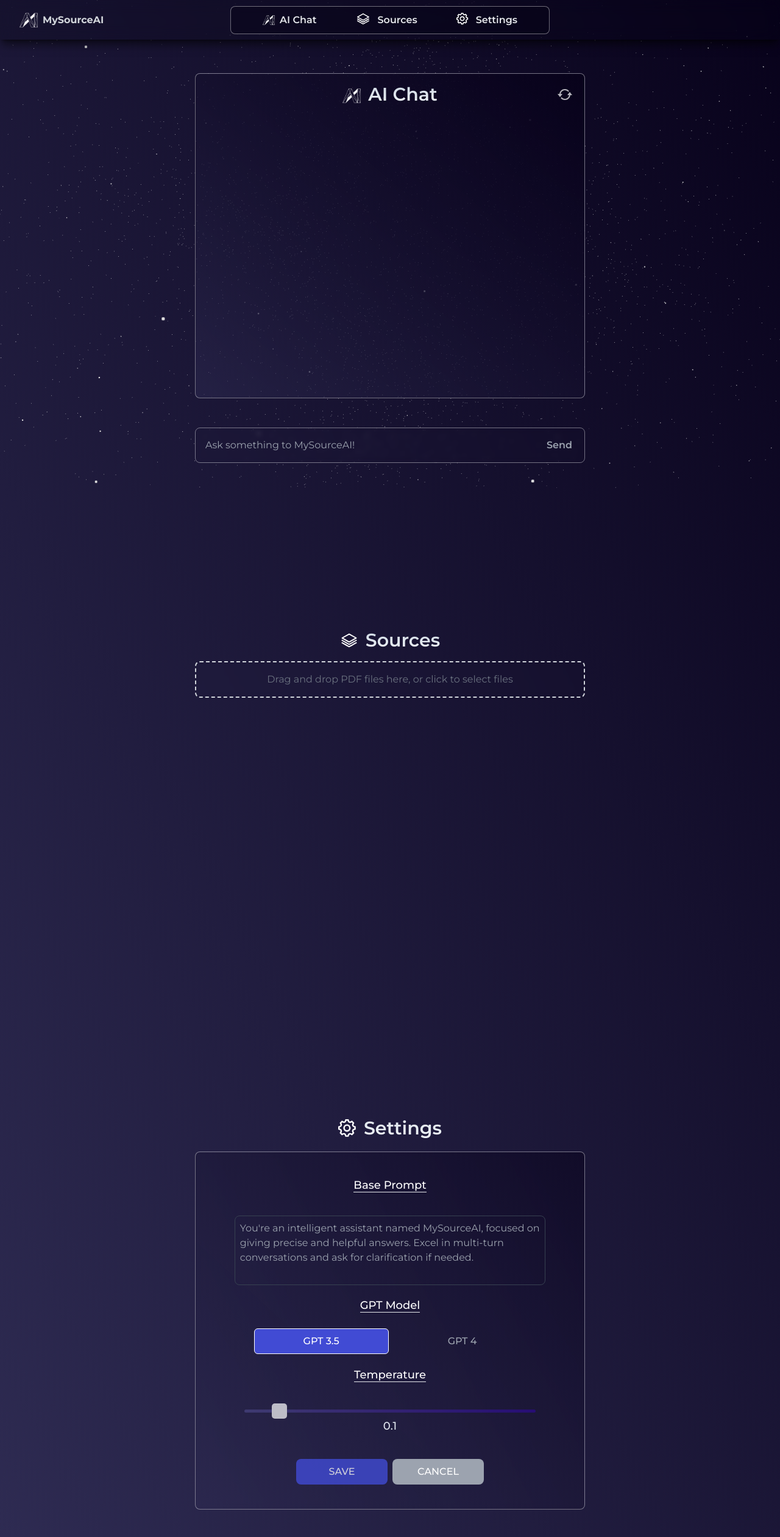
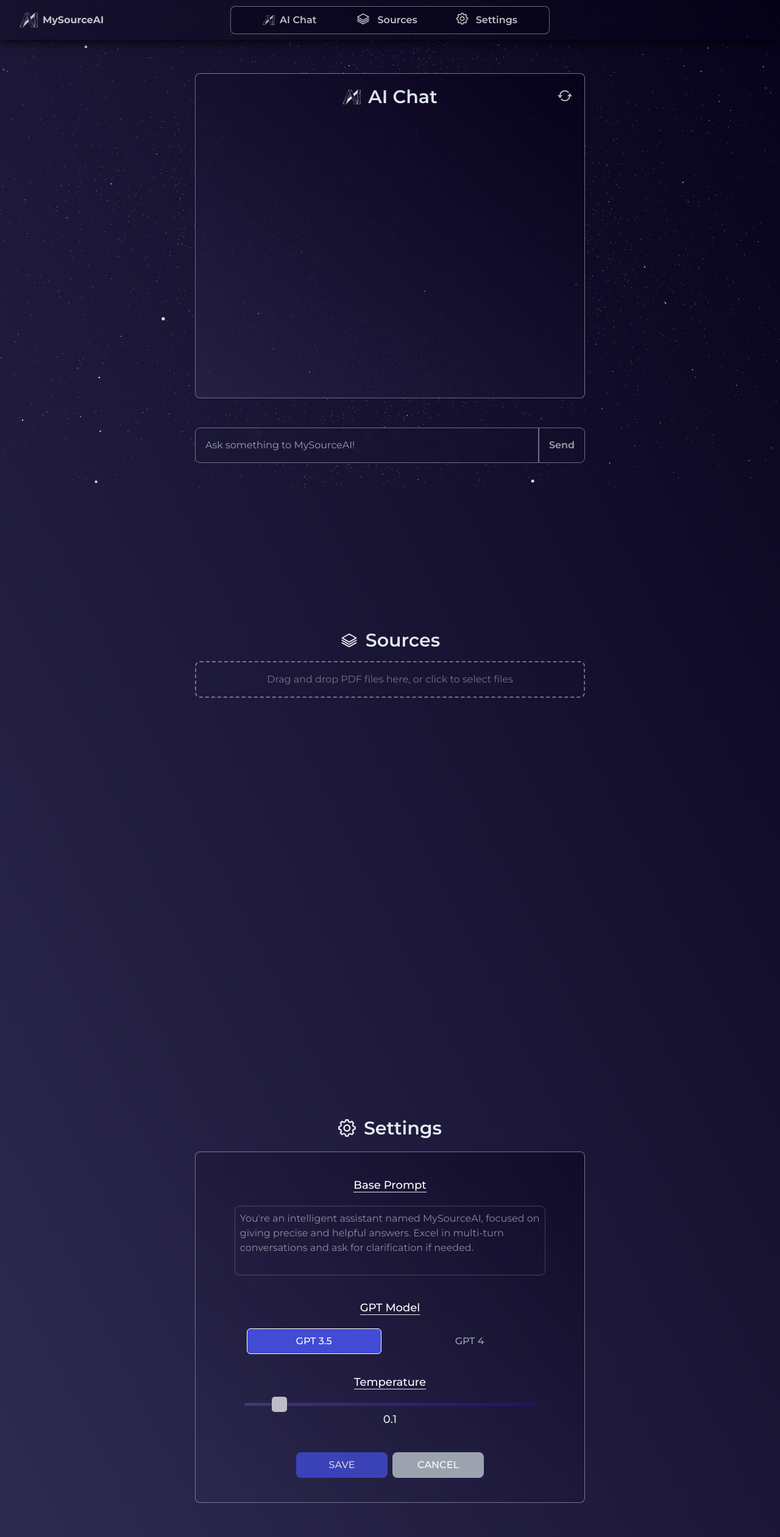
Before and after one commit to cagatav/MySourceAI, a Next.js app: page / in a window 1280 px wide. Shown: the whole page at 61% size. Built offline with nearby package versions, Linux system fonts and the light colour scheme.

Commit message:
hotfix toast crush / ui hover update

```diff
--- a/src/components/Navbar.tsx
+++ b/src/components/Navbar.tsx
@@ -9,25 +9,25 @@ const Navbar = () => {
       <div className="flex justify-between items-center bg-[#03001417] shadow-lg h-[65px] px-4 md:px-0">
         <a
           href="#"
-          className="flex items-center text-gray-300 font-bold hover:text-white duration-500 select-none ml-8"
+          className="flex items-center font-bold text-white opacity-75 hover:opacity-100 duration-200 select-none ml-8"
         >
           <Image src="/MySourceAI-w.png" alt="logo" width={30} height={30} />
           <span className="ml-2 hidden md:block">MySourceAI</span>
         </a>
 
         <nav className="absolute left-1/2 transform -translate-x-1/2 hidden md:flex">
-          <div className="flex items-center h-auto border border-[#ffffff69] bg-[#0300145e] px-[20px] py-[10px] rounded-lg text-gray-200">
-            <a href="#ai-chat" className="cursor-default flex items-center font-semibold hover:scale-110 duration-200 mx-8">
+          <div className="flex items-center h-auto border border-white border-opacity-40 hover:border-opacity-80 duration-1000 bg-[#0300145e] px-[20px] py-[10px] rounded-lg text-gray-200">
+            <a href="#ai-chat" className="cursor-default flex items-center text-white opacity-75 hover:opacity-100 hover:scale-105 font-semibold duration-200 mx-8">
               <img src="/MySourceAI-w.png" alt="AIChat Icon" className="w-5 h-5 mr-2"/>
               AI Chat
             </a>
-            <a href="#sources" className="cursor-default font-semibold hover:scale-110 duration-200 mx-8">
+            <a href="#sources" className="cursor-default font-semibold text-white opacity-75 hover:opacity-100 hover:scale-105 duration-200 mx-8">
             <svg viewBox="0 0 24 24" fill='white' xmlns="http://www.w3.org/2000/svg" className="inline-block mr-3 -mt-1 w-6 h-6">
               <path d="m2.394 15.759s7.554 4.246 9.09 5.109c.165.093.333.132.492.132.178 0 .344-.049.484-.127 1.546-.863 9.155-5.113 9.155-5.113.246-.138.385-.393.385-.656 0-.566-.614-.934-1.116-.654 0 0-7.052 3.958-8.539 4.77-.211.115-.444.161-.722.006-1.649-.928-8.494-4.775-8.494-4.775-.502-.282-1.117.085-1.117.653 0 .262.137.517.382.655zm0-3.113s7.554 4.246 9.09 5.109c.165.093.333.132.492.132.178 0 .344-.049.484-.127 1.546-.863 9.155-5.113 9.155-5.113.246-.138.385-.393.385-.656 0-.566-.614-.934-1.116-.654 0 0-7.052 3.958-8.539 4.77-.211.115-.444.161-.722.006-1.649-.928-8.494-4.775-8.494-4.775-.502-.282-1.117.085-1.117.653 0 .262.137.517.382.655zm10.271-9.455c-.246-.128-.471-.191-.692-.191-.223 0-.443.065-.675.191l-8.884 5.005c-.276.183-.414.444-.414.698 0 .256.139.505.414.664l8.884 5.006c.221.133.447.203.678.203.223 0 .452-.065.689-.203l8.884-5.006c.295-.166.451-.421.451-.68 0-.25-.145-.503-.451-.682zm-8.404 5.686 7.721-4.349 7.72 4.349-7.72 4.35z" fill-rule="nonzero"/>
             </svg>
               Sources
             </a>
-            <a href="#settings" className="cursor-default font-semibold hover:scale-110 duration-200 mx-8">
+            <a href="#settings" className="cursor-default font-semibold text-white opacity-75 hover:opacity-100 hover:scale-105 duration-200 mx-8">
             <svg viewBox="0 0 25 25" fill='white' xmlns="http://www.w3.org/2000/svg" className="inline-block mr-3 -mt-1 w-5 h-5">
               <path d="M24 14.187v-4.374c-2.148-.766-2.726-.802-3.027-1.529-.303-.729.083-1.169 1.059-3.223l-3.093-3.093c-2.026.963-2.488 1.364-3.224 1.059-.727-.302-.768-.889-1.527-3.027h-4.375c-.764 2.144-.8 2.725-1.529 3.027-.752.313-1.203-.1-3.223-1.059l-3.093 3.093c.977 2.055 1.362 2.493 1.059 3.224-.302.727-.881.764-3.027 1.528v4.375c2.139.76 2.725.8 3.027 1.528.304.734-.081 1.167-1.059 3.223l3.093 3.093c1.999-.95 2.47-1.373 3.223-1.059.728.302.764.88 1.529 3.027h4.374c.758-2.131.799-2.723 1.537-3.031.745-.308 1.186.099 3.215 1.062l3.093-3.093c-.975-2.05-1.362-2.492-1.059-3.223.3-.726.88-.763 3.027-1.528zm-4.875.764c-.577 1.394-.068 2.458.488 3.578l-1.084 1.084c-1.093-.543-2.161-1.076-3.573-.49-1.396.581-1.79 1.693-2.188 2.877h-1.534c-.398-1.185-.791-2.297-2.183-2.875-1.419-.588-2.507-.045-3.579.488l-1.083-1.084c.557-1.118 1.066-2.18.487-3.58-.579-1.391-1.691-1.784-2.876-2.182v-1.533c1.185-.398 2.297-.791 2.875-2.184.578-1.394.068-2.459-.488-3.579l1.084-1.084c1.082.538 2.162 1.077 3.58.488 1.392-.577 1.785-1.69 2.183-2.875h1.534c.398 1.185.792 2.297 2.184 2.875 1.419.588 2.506.045 3.579-.488l1.084 1.084c-.556 1.121-1.065 2.187-.488 3.58.577 1.391 1.689 1.784 2.875 2.183v1.534c-1.188.398-2.302.791-2.877 2.183zm-7.125-5.951c1.654 0 3 1.346 3 3s-1.346 3-3 3-3-1.346-3-3 1.346-3 3-3zm0-2c-2.762 0-5 2.238-5 5s2.238 5 5 5 5-2.238 5-5-2.238-5-5-5z" fill-rule="nonzero"/>
             </svg>
@@ -54,13 +54,13 @@ const Navbar = () => {
       </div>
       <nav className={`md:hidden ${isSidebarOpen ? "block" : "hidden"}`}>
         <div className="flex flex-col space-y-2 bg-[#0300145e] border-t border-[#ffffff69] p-4">
-          <a href="#ai-chat" className="font-semibold text-gray-200 hover:scale-105 hover:text-white duration-200">
+          <a href="#ai-chat" className="text-white font-semibold opacity-75 hover:scale-x-105 hover:opacity-100 duration-300">
             AI Chat
           </a>
-          <a href="#sources" className="font-semibold text-gray-200 hover:scale-105 hover:text-white duration-200">
+          <a href="#sources" className="text-white font-semibold opacity-75 hover:scale-x-105 hover:opacity-100 duration-300">
             Sources
           </a>
-          <a href="#settings" className="font-semibold text-gray-200 hover:scale-105 hover:text-white duration-200">
+          <a href="#settings" className="text-white font-semibold opacity-75 hover:scale-x-105 hover:opacity-100 duration-300">
             Settings
           </a>
         </div>
--- a/src/pages/AIChat.js
+++ b/src/pages/AIChat.js
@@ -1,10 +1,9 @@
 import { useState, useEffect, useRef } from "react";
 import axios from 'axios';
 import TypingAnimation from "../components/TypingAnimation";
-import { ToastContainer, toast } from 'react-toastify';
-import 'react-toastify/dist/ReactToastify.css';
+import { toast } from 'react-toastify';
 import Image from "next/image";
-import { useBasePrompt } from './BasePromptContext';
+import { useBasePrompt } from './api/BasePromptContext';
 
 export default function AIChat() {
     const { basePrompt } = useBasePrompt();
@@ -49,21 +48,27 @@ export default function AIChat() {
             content: log.message
         }));
 
-        const userMessage = `${message}`;
-
-        const data = {
+        const requestData = {
             model: chatType,
-            messages: [...dialogHistory, { role: "system", content: basePrompt }, { role: "user", content: userMessage }],
+            messages: [...dialogHistory,
+                        {
+                            role: "system",
+                            content: basePrompt
+                        },
+                        {
+                            role: "user",
+                            content: `${message}`
+                        }],
             temperature: temperature,
             max_tokens: 200
         };
 
-        console.log("Sending the following data to the API:", data);
+        console.log("Sending the following data to the API:", requestData);
         console.log("Base Prompt:", basePrompt);
-        console.log("Dialog History:", userMessage);
 
         setIsLoading(true);
-        axios.post(url, data).then((response) => {
+
+        axios.post(url, requestData).then((response) => {
             const newBotMessage = { type: 'bot', message: response.data.choices[0].message.content };
             const newChatLog = [...chatLog, { type: 'user', message }, newBotMessage];
             setChatLog(newChatLog);
@@ -87,19 +92,18 @@ export default function AIChat() {
 
     return (
         <div className="h-auto">
-            <ToastContainer />
-            <div className="text-transparent" id="ai-chat">.</div>
+            <div className="text-transparent select-none" id="ai-chat">.</div>
             <div className="h-screen">
-                <div className="relative w-full md:w-1/2 xx:w-4/5 inset-x-0 h-2/3 rounded-lg border bg-gradient-to-tr from-[#2e2b5285] to-[#08021b] border-[#ffffff69] mx-auto my-24 overflow-y-auto overflow-x-hidden" ref={chatBoxRef}>
+                <div className="relative w-full md:w-1/2 xx:w-4/5 inset-x-0 h-2/3 rounded-lg border bg-gradient-to-tr from-[#2e2b5285] to-[#08021b] border-white border-opacity-40 hover:border-opacity-80 duration-1000 mx-auto my-24 overflow-y-auto overflow-x-hidden"
+                ref={chatBoxRef}>
                     <div className="w-full flex justify-center items-center p-4 relative">
-                        <Image src="/MySourceAI-w.png" alt="logo" width={30} height={30} className="mr-3 mt-1"/>
-                        <h1 className="text-transparent bg-gradient-to-t from-slate-100 to-slate-300 bg-clip-text font-semibold text-3xl select-none">
-                            AI Chat
-                        </h1>
+                        <Image src="/MySourceAI-w.png"  className="mr-3 mt-1 opacity-90 hover:opacity-100 duration-300" alt="logo" width={30} height={30}/>
+                        <h1 className="text-transparent bg-gradient-to-t from-slate-100 to-slate-300 bg-clip-text font-semibold text-3xl select-none mt-1">
+                            AI Chat</h1>
                         <button
                             onClick={clearHistory}
                             style={{ position: 'absolute', right: '20px' }}
-                            className="bg-transparent hover:opacity-100 opacity-70">
+                            className="bg-transparent hover:opacity-100 opacity-70 hover:scale-105 duration-200">
                             <svg xmlns="http://www.w3.org/2000/svg" width="24" height="24" fill="white" viewBox="0 0 24 24">
                                 <path d="M20.944 12.979c-.489 4.509-4.306 8.021-8.944 8.021-2.698 0-5.112-1.194-6.763-3.075l1.245-1.633c1.283 1.645 3.276 2.708 5.518 2.708 3.526 0 6.444-2.624 6.923-6.021h-2.923l4-5.25 4 5.25h-3.056zm-15.864-1.979c.487-3.387 3.4-6 6.92-6 2.237 0 4.228 1.059 5.51 2.698l1.244-1.632c-1.65-1.876-4.061-3.066-6.754-3.066-4.632 0-8.443 3.501-8.941 8h-3.059l4 5.25 4-5.25h-2.92z"/>
                             </svg>
@@ -111,7 +115,8 @@ export default function AIChat() {
                                 key={index}
                                 className={`flex ${message.type === 'user' ? 'justify-end' : 'justify-start'}`}>
                                 <div
-                                    className={`${message.type === 'user' ? 'bg-[#0e395c75]' : 'bg-[#161a5575] backdrop-blur-sm'} prose text-inherit break-words rounded-lg p-4 text-white max-w-sm`}>
+                                    className={`${message.type === 'user' ? 'bg-[#0e395c47]' : 'bg-[#161a5575] backdrop-blur-sm'}
+                                    prose text-inherit break-words rounded-lg p-4 text-white max-w-sm`}>
                                     {message.message}
                                 </div>
                             </div>
@@ -125,17 +130,18 @@ export default function AIChat() {
                         )}
                     </div>
                 </div>
-                <div className="md:w-1/2 xx:w-4/5 relative inset-x-0 w-1/2 border border-[#ffffff69] mx-auto bottom-12 flex backdrop-blur-sm rounded-lg">
-                    <form onSubmit={handleSubmit} className="w-full flex">
+                <div className="md:w-1/2 xx:w-4/5 relative inset-x-0 w-1/2  mx-auto bottom-12 flex backdrop-blur-sm rounded-lg">
+                    <form onSubmit={handleSubmit} className="w-full flex ">
                         <input
                             type="text"
-                            className="px-4 py-2 w-11/12 bg-transparent text-white focus:outline-none"
+                            rows="2"
+                            className="p-4 w-full bg-transparent text-white border border-white border-opacity-40 hover:border-opacity-80 focus:outline-none rounded-s-lg duration-500"
                             placeholder="Ask something to MySourceAI!"
                             value={inputValue}
                             onChange={(e) => setInputValue(e.target.value)}/>
                         <button
                             type="submit"
-                            className="px-5 py-4 text-gray-400 focus:outline-none font-semibold hover:text-white hover:scale-110 transition-transform">
+                            className="p-4 text-white focus:outline-none text-opacity-60 hover:text-opacity-100 border border-white border-opacity-40 hover:border-opacity-80  font-semibold rounded-e-lg hover:opacity-100 duration-500">
                             Send
                         </button>
                     </form>
--- a/src/pages/Settings.js
+++ b/src/pages/Settings.js
@@ -1,7 +1,6 @@
 import React, { useState, useEffect } from 'react';
-import { useBasePrompt } from './BasePromptContext';
-import { ToastContainer, toast } from 'react-toastify';
-import 'react-toastify/dist/ReactToastify.css';
+import { useBasePrompt } from './api/BasePromptContext';
+import { toast } from 'react-toastify';
 
 export default function Settings() {
     const { basePrompt, updateBasePrompt } = useBasePrompt();
@@ -35,7 +34,6 @@ export default function Settings() {
     const truncateText = (text, maxLength) => {
       return text.length > maxLength ? text.slice(0, maxLength) + '...' : text;
     };
-
 
     const handleSubmit = () => {
         let changesMade = false;
@@ -75,48 +73,50 @@ export default function Settings() {
         setChatType(initialChatType);
         setTemperature(initialTemperature);
         updateBasePrompt(initialBasePrompt);
-        toast.warning("Cancelled");
+        toast.warning("Changes cancelled.");
     };
 
   return (
-    <div className="h-auto">
-    <div>
-      <div className="text-transparent select-none flex items-center" id="settings">
-        Settings
-      </div>
+    <div className="h-auto" id="settings">
+      <div className="text-transparent select-none" id="settings">.</div>
       <h1 className="bg-gradient-to-t from-slate-100 to-slate-300 text-transparent bg-clip-text text-center pt-10 pb-1 font-semibold text-3xl select-none mt-12">
-      <svg width="30" height="30"  viewBox="0 0 25 25" fill='white' xmlns="http://www.w3.org/2000/svg" className="inline-block mr-3 -mt-1">
+      <svg
+        width="30"
+        height="30"
+        viewBox="0 0 25 25"
+        fill='white'
+        xmlns="http://www.w3.org/2000/svg"
+        className="inline-block mr-3 -mt-1 opacity-90 hover:opacity-100 duration-300">
         <path d="M24 14.187v-4.374c-2.148-.766-2.726-.802-3.027-1.529-.303-.729.083-1.169 1.059-3.223l-3.093-3.093c-2.026.963-2.488 1.364-3.224 1.059-.727-.302-.768-.889-1.527-3.027h-4.375c-.764 2.144-.8 2.725-1.529 3.027-.752.313-1.203-.1-3.223-1.059l-3.093 3.093c.977 2.055 1.362 2.493 1.059 3.224-.302.727-.881.764-3.027 1.528v4.375c2.139.76 2.725.8 3.027 1.528.304.734-.081 1.167-1.059 3.223l3.093 3.093c1.999-.95 2.47-1.373 3.223-1.059.728.302.764.88 1.529 3.027h4.374c.758-2.131.799-2.723 1.537-3.031.745-.308 1.186.099 3.215 1.062l3.093-3.093c-.975-2.05-1.362-2.492-1.059-3.223.3-.726.88-.763 3.027-1.528zm-4.875.764c-.577 1.394-.068 2.458.488 3.578l-1.084 1.084c-1.093-.543-2.161-1.076-3.573-.49-1.396.581-1.79 1.693-2.188 2.877h-1.534c-.398-1.185-.791-2.297-2.183-2.875-1.419-.588-2.507-.045-3.579.488l-1.083-1.084c.557-1.118 1.066-2.18.487-3.58-.579-1.391-1.691-1.784-2.876-2.182v-1.533c1.185-.398 2.297-.791 2.875-2.184.578-1.394.068-2.459-.488-3.579l1.084-1.084c1.082.538 2.162 1.077 3.58.488 1.392-.577 1.785-1.69 2.183-2.875h1.534c.398 1.185.792 2.297 2.184 2.875 1.419.588 2.506.045 3.579-.488l1.084 1.084c-.556 1.121-1.065 2.187-.488 3.58.577 1.391 1.689 1.784 2.875 2.183v1.534c-1.188.398-2.302.791-2.877 2.183zm-7.125-5.951c1.654 0 3 1.346 3 3s-1.346 3-3 3-3-1.346-3-3 1.346-3 3-3zm0-2c-2.762 0-5 2.238-5 5s2.238 5 5 5 5-2.238 5-5-2.238-5-5-5z" fill-rule="nonzero"/>
       </svg>
         Settings</h1>
-
-
-        <div className="relative md:w-1/2 xx:w-4/5 inset-x-0 h-2/3 flex rounded-lg border bg-gradient-to-tr from-[#2e2b5285] to-[#08021b81] backdrop-blur-sm border-[#ffffff69] mx-auto mt-4 overflow-y-auto overflow-x-hidden">
+        <div className="relative md:w-1/2 xx:w-4/5 inset-x-0 h-2/3 flex rounded-lg border bg-gradient-to-tr from-[#2e2b5285] to-[#08021b81] backdrop-blur-sm border-white border-opacity-40 hover:border-opacity-80 duration-1000 mx-auto mt-4 overflow-y-auto overflow-x-hidden">
           <div className="w-full">
             <div className="py-10 font-medium">
-            <div className="text-center margin pb-3">
+            <div className="text-center margin pb-3 mb-5">
                 <label htmlFor="basePrompt" className="text-white text-lg border-b select-none">Base Prompt</label>
-                <br/><br/>
+                <br className='select-none'/>
                 <textarea
-                  className="mt-3 border border-gray-700 hover:border-white bg-transparent rounded-lg p-2 font-normal duration-200 text-gray-400 hover:text-white"
+                  className="mt-5 border border-white border-opacity-40 hover:border-opacity-70 bg-transparent rounded-lg p-2 font-normal duration-500 text-white opacity-50 hover:opacity-100 focus:opacity-100"
                   id="basePrompt"
+                  placeholder="Enter your Base Prompt."
                   value={basePrompt}
                   onChange={handleBasePromptChange}
                   rows="4"
                   style={{ width: "80%", resize: "none" }}
                 />
               </div>
-              <div className="text-center mb-5 margin ">
+              <div className="text-center mb-3 margin ">
                 <label htmlFor="temperature" className="text-white text-lg border-b select-none">GPT Model</label>
-                <br/><br/>
+                <br className='select-none'/>
                 <button
-                  className={`duration-200 mx-2 py-2 px-20 text-gray-400 rounded-md focus:outline-none border border-transparent hover:border-white hover:border hover:text-white
-                    ${chatType === 'gpt-3.5-turbo-0125'  ? 'bg-[#414bd4] border-white text-white' : ''}`}
-                    onClick={() => handleChatTypeChange('gpt-3.5-turbo-0125')}>
+                  className={`duration-200 m-5 py-2 px-20 text-gray-400 rounded-md focus:outline-none border border-transparent hover:border-white hover:border hover:text-white
+                  ${chatType === 'gpt-3.5-turbo-0125'  ? 'bg-[#414bd4] border-white text-white' : ''}`}
+                  onClick={() => handleChatTypeChange('gpt-3.5-turbo-0125')}>
                   GPT 3.5
                 </button>
                 <button
-                  className={`duration-200 mx-2 py-2 px-20 text-gray-400 rounded-md focus:outline-none border border-transparent hover:border-white hover:border hover:text-white
+                  className={`duration-200 m-5 py-2 px-20 text-gray-400 rounded-md focus:outline-none border border-transparent hover:border-white hover:border hover:text-white
                   ${chatType === 'gpt-4-turbo' ? 'bg-[#414bd4] border-white text-white' : ''}`}
                   onClick={() => handleChatTypeChange('gpt-4-turbo')}>
                   GPT 4
@@ -124,9 +124,9 @@ export default function Settings() {
               </div>
               <div className="text-center mb-10 margin text-lg">
               <label htmlFor="temperature" className="text-white border-b select-none">Temperature</label>
-                <br/><br/>
+                <br/>
                 <input
-                  className="duration-200 appearance-none bg-gray-200 h-1 w-60 rounded outline-none slider-thumb"
+                  className="duration-200 appearance-none bg-gray-200 h-1 w-60 rounded outline-none slider-thumb mt-5"
                   type="range"
                   min="0"
                   max="1.0"
@@ -154,7 +154,6 @@ export default function Settings() {
             </div>
           </div>
         </div>
-      </div>
     </div>
   );
 }
--- a/src/pages/Sources.js
+++ b/src/pages/Sources.js
@@ -1,6 +1,6 @@
 import { useState } from 'react';
 import { useDropzone } from 'react-dropzone';
-import { ToastContainer, toast } from 'react-toastify';
+import { toast } from 'react-toastify';
 
 export default function Sources() {
   const [uploadedFiles, setUploadedFiles] = useState([]);
@@ -60,23 +60,23 @@ export default function Sources() {
     <div className="flex flex-col items-center" id="sources">
       <h1 className="text-3xl font-semibold bg-gradient-to-t from-slate-100 to-slate-300 bg-clip-text text-transparent select-none mt-28"
       >
-        <svg width="30" height="30"  viewBox="0 0 24 24" fill='white' xmlns="http://www.w3.org/2000/svg" className="inline-block mr-3 -mt-1">
+        <svg width="30" height="30"  viewBox="0 0 24 24" fill='white' xmlns="http://www.w3.org/2000/svg" className="inline-block mr-3 -mt-1 opacity-90 hover:opacity-100 duration-300">
           <path d="m2.394 15.759s7.554 4.246 9.09 5.109c.165.093.333.132.492.132.178 0 .344-.049.484-.127 1.546-.863 9.155-5.113 9.155-5.113.246-.138.385-.393.385-.656 0-.566-.614-.934-1.116-.654 0 0-7.052 3.958-8.539 4.77-.211.115-.444.161-.722.006-1.649-.928-8.494-4.775-8.494-4.775-.502-.282-1.117.085-1.117.653 0 .262.137.517.382.655zm0-3.113s7.554 4.246 9.09 5.109c.165.093.333.132.492.132.178 0 .344-.049.484-.127 1.546-.863 9.155-5.113 9.155-5.113.246-.138.385-.393.385-.656 0-.566-.614-.934-1.116-.654 0 0-7.052 3.958-8.539 4.77-.211.115-.444.161-.722.006-1.649-.928-8.494-4.775-8.494-4.775-.502-.282-1.117.085-1.117.653 0 .262.137.517.382.655zm10.271-9.455c-.246-.128-.471-.191-.692-.191-.223 0-.443.065-.675.191l-8.884 5.005c-.276.183-.414.444-.414.698 0 .256.139.505.414.664l8.884 5.006c.221.133.447.203.678.203.223 0 .452-.065.689-.203l8.884-5.006c.295-.166.451-.421.451-.68 0-.25-.145-.503-.451-.682zm-8.404 5.686 7.721-4.349 7.72 4.349-7.72 4.35z" fill-rule="nonzero"/>
         </svg>
         Sources
       </h1>
-      <div {...getRootProps()} className={`md:w-1/2 xx:w-4/5 mt-4 p-4 border-2 border-dashed rounded-lg backdrop-blur-sm cursor-pointer ${
-          isDragActive ? 'border-blue-500 bg-blue-100' : 'border-gray-300'
+      <div {...getRootProps()} className={`md:w-1/2 xx:w-4/5 mt-4 p-4 border-2 border-dashed border-opacity-40 hover:border-opacity-100 duration-1000 rounded-lg backdrop-blur-sm cursor-pointer ${
+          isDragActive ? 'border-blue-100 bg-blue-100' : 'border-white border-opacity-40'
         } flex flex-col justify-center items-center` }>
         <input {...getInputProps()} />
         {isDragActive ? (
-          <p className="text-gray-500">Drop the PDF files here...</p>
+          <p className="text-white opacity-40 hover:opacity-100 duration-500">Drop the PDF files here...</p>
         ) : (
-          <p className="text-gray-500 select-none ">Drag and drop PDF files here, or click to select files</p>
+          <p className="text-white opacity-40 hover:opacity-100 duration-500">Drag and drop PDF files here, or click to select files</p>
         )}
       </div>
       {uploadedFiles.length > 0 && (
-        <div className="w-1/2 p-4 border border-gray-300 rounded-lg mt-4 backdrop-blur-sm">
+        <div className="w-1/2 p-4 border border-white border-opacity-40 hover:border-opacity-80 duration-1000 rounded-lg mt-4 backdrop-blur-sm">
           <div className="flex justify-between mb-5">
             <p className="text-lg font-semibold text-white">Uploaded Files</p>
             <p className="text-lg font-semibold text-white">File Size</p>
@@ -101,11 +101,11 @@ export default function Sources() {
           <div className="flex justify-between">
             <button
               onClick={deleteSelectedFiles}
-              className="bg-red-500 hover:bg-red-600 text-white font-semibold py-2 px-4 rounded-lg">
+              className="bg-red-800 hover:bg-red-500 text-white font-semibold py-2 px-4 rounded-lg duration-500 border border-transparent hover:border-white">
               Delete Selected
             </button>
             <button
-              className="bg-green-500 hover:bg-green-600 text-white font-semibold py-2 px-4 rounded-lg">
+              className="bg-green-800 hover:bg-green-500 text-white font-semibold py-2 px-4 rounded-lg duration-500 border border-transparent hover:border-white">
               Train MySourceAI
             </button>
           </div>
--- a/src/pages/index.js
+++ b/src/pages/index.js
@@ -1,7 +1,7 @@
 import AIChat from "@/pages/AIChat";
 import Settings from "@/pages/Settings";
 import Sources from "@/pages/Sources";
-import { BasePromptProvider } from './BasePromptContext';
+import { BasePromptProvider } from './api/BasePromptContext';
 import { ToastContainer } from 'react-toastify';
 import 'react-toastify/dist/ReactToastify.css';
 
```
Also changed, not shown: src/pages/_app.tsx (+11 -3 lines), src/pages/api/BasePromptContext.js (renamed from src/pages/BasePromptContext.js).
